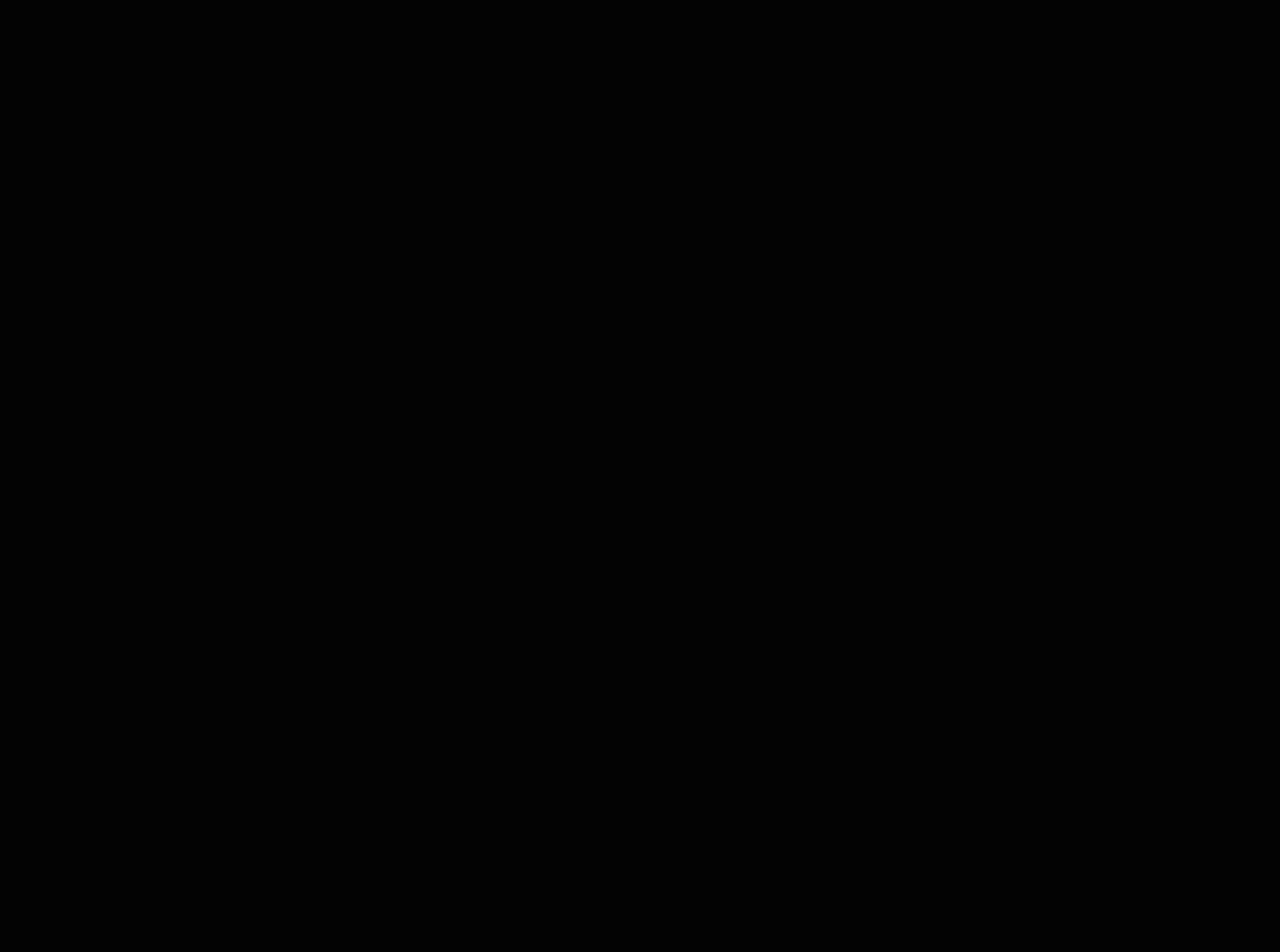
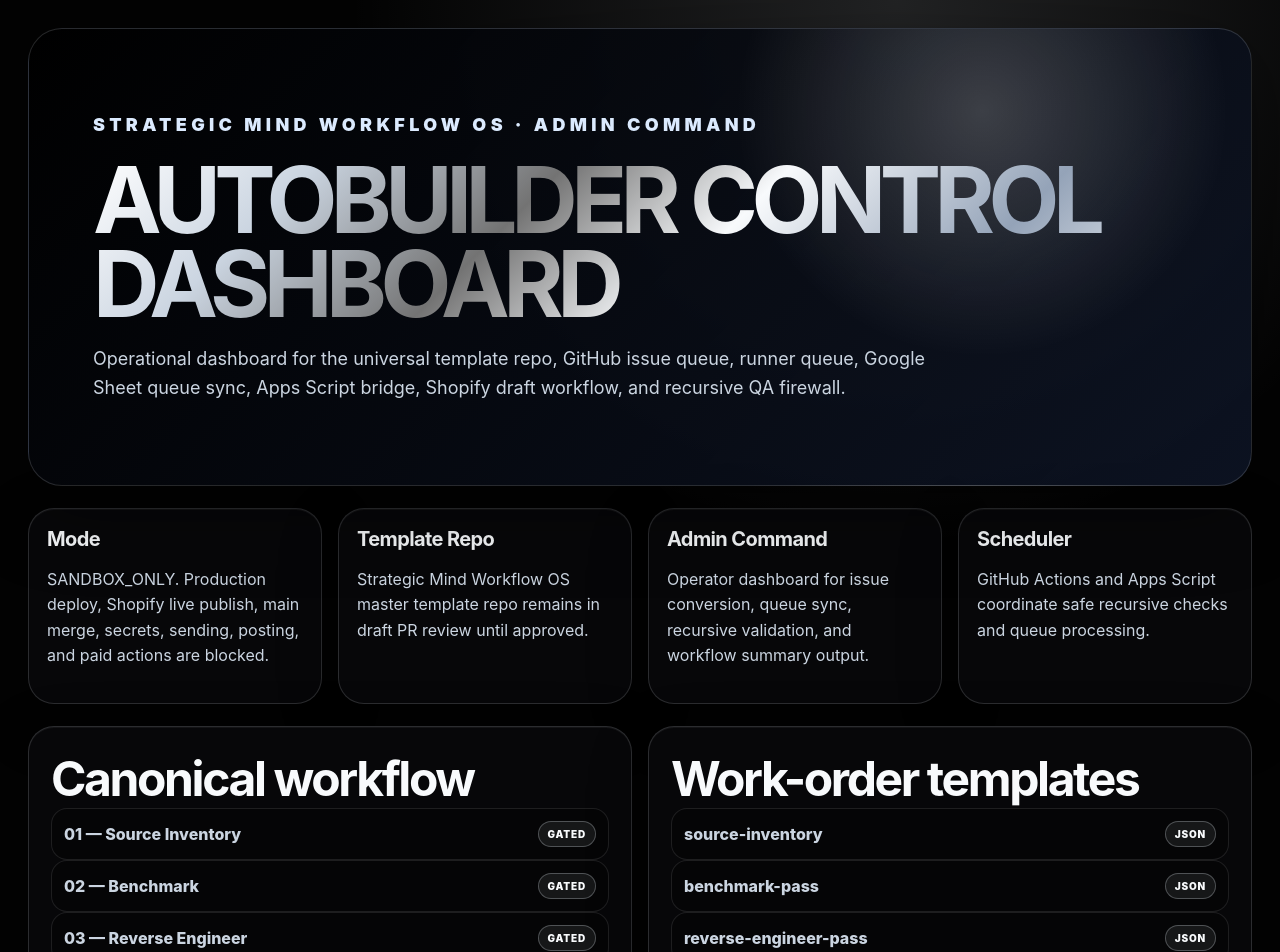
Before and after one commit to xps-admin/ADMIN-COMMAND, a Next.js app: page /strategic-mind-workflow-os in a window 1280 px wide. Before the commit this address had no page. Shown: the top 952 px of the page. Before the commit the page ends 800 px from the top, so only its background shows below. Built offline with nearby package versions, Linux system fonts and the light colour scheme.

Commit message:
Add Strategic Mind Workflow OS dashboard route

```diff
--- /dev/null
+++ b/app/strategic-mind-workflow-os/page.tsx
@@ -0,0 +1,24 @@
+const phases = ['Source Inventory','Benchmark','Reverse Engineer','Refactor','Build Packet','Shopify Draft Build','Frontend/Backend Build','Media + Lead Engine','QA Firewall','Approval','Launch','Optimization','Template Extraction','Recursive Rebuild'];
+const workOrders = ['source-inventory','benchmark-pass','reverse-engineer-pass','refactor-pass','shopify-draft-build-packet','content-media-task','lead-crm-task','qa-firewall-task'];
+
+export default function StrategicMindWorkflowOSPage() {
+  return (
+    <main className="content">
+      <section className="hero">
+        <p className="eyebrow">Strategic Mind Workflow OS · Admin Command</p>
+        <h1>AutoBuilder Control Dashboard</h1>
+        <p>Operational dashboard for the universal template repo, GitHub issue queue, runner queue, Google Sheet queue sync, Apps Script bridge, Shopify draft workflow, and recursive QA firewall.</p>
+      </section>
+      <section className="section grid grid-4">
+        <div className="card"><h3>Mode</h3><p>SANDBOX_ONLY. Production deploy, Shopify live publish, main merge, secrets, sending, posting, and paid actions are blocked.</p></div>
+        <div className="card"><h3>Template Repo</h3><p>Strategic Mind Workflow OS master template repo remains in draft PR review until approved.</p></div>
+        <div className="card"><h3>Admin Command</h3><p>Operator dashboard for issue conversion, queue sync, recursive validation, and workflow summary output.</p></div>
+        <div className="card"><h3>Scheduler</h3><p>GitHub Actions and Apps Script coordinate safe recursive checks and queue processing.</p></div>
+      </section>
+      <section className="section grid grid-2">
+        <div className="panel"><h2>Canonical workflow</h2>{phases.map((phase, index) => <div className="toggle-row" key={phase}><span>{String(index + 1).padStart(2, '0')} — {phase}</span><span className="pill">GATED</span></div>)}</div>
+        <div className="panel"><h2>Work-order templates</h2>{workOrders.map((order) => <div className="toggle-row" key={order}><span>{order}</span><span className="pill">JSON</span></div>)}</div>
+      </section>
+    </main>
+  );
+}
```
